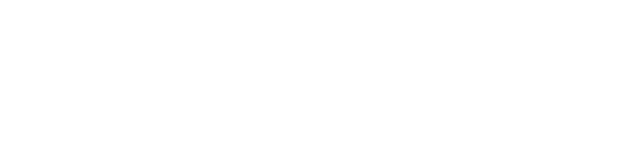
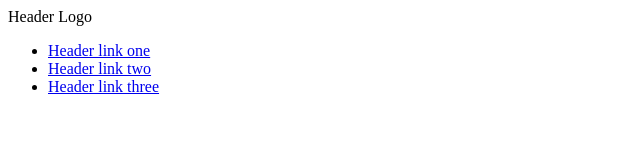
Before and after one commit to dionysisterziou/landing-page, a plain HTML site: page index.html in a window 1280 px wide. Shown: the whole page, without its empty margins (0-640 px from the left). Drawn offline with Linux system fonts and the light colour scheme.

Commit message:
Add header and links

```diff
--- a/index.html
+++ b/index.html
@@ -7,6 +7,23 @@
     <link rel="stylesheet" hre="style.css">
 </head>
 
-<body></body>
+<body>
+    <div class="header">
+        <div class="left">
+            <div class="logo">
+                Header Logo
+            </div>
+        </div>
+        <div class="right">
+            <div class="links">
+                <ul>
+                    <li><a href="google.com">Header link one</a></li>
+                    <li><a href="google.com">Header link two</a></li>
+                    <li><a href="google.com">Header link three</a></li>
+                </ul>
+            </div>
+        </div>
+    </div>
+</body>
 
 </html>
```
